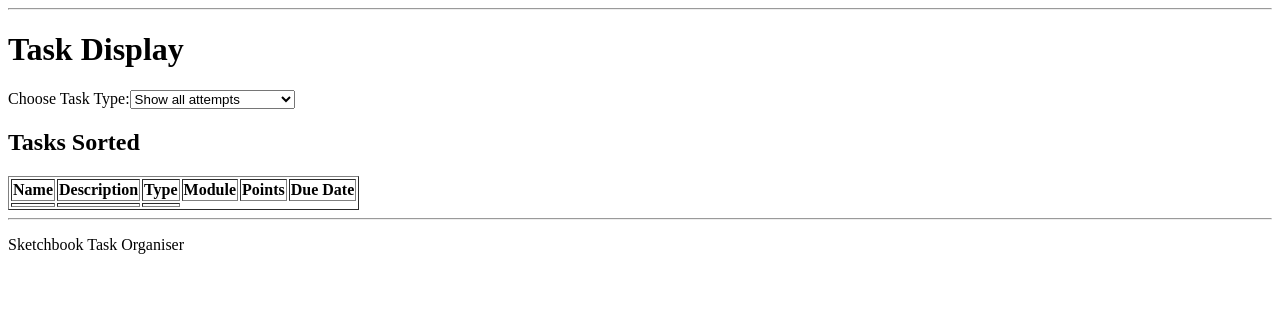
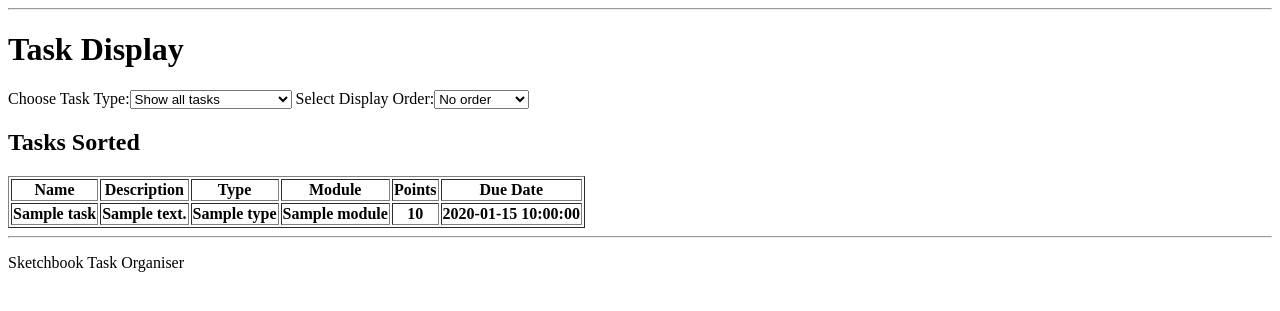
Before and after one commit to MattCoul/BUS21, a Python web app: template app/templates/task_display.html in a window 1280 px wide. Shown: the top 311 px of the page. Run offline with Jinja, Linux system fonts and the light colour scheme; the template is opened without the code that fills it: most values are stand-ins (such as "Sample title", 1, 10 or a date in 2020); lists and menus that the app fills with data are empty.

Commit message:
updating task display

```diff
--- a/app/routes.py
+++ b/app/routes.py
@@ -11,5 +11,7 @@ def index():
 
 def task_display():
     query = Task
-    task_type = request.args.get("task_type")
+    taskType = request.args.get("task_type")
+    order = request.args.get("order")
+
     return render_template('task_display', task_type=task_type, )
--- a/app/templates/task_display.html
+++ b/app/templates/task_display.html
@@ -4,15 +4,46 @@
 {% block content %}
 <h1>Task Display</h1>
 <form method="GET">
-        Choose Task Type:<select name="task_type" onchange="this.form.submit()">
-            <option value="all_attempts" selected="selected">Show all attempts</option>
-            <option value="correct_attempts"
-                    {% if task_type=="correct_attempts"%}selected{%endif%}>
-                Show correct attempts
+        Choose Task Type:<select name="taskType" onchange="this.form.submit()">
+            <option value="allTasks" selected="selected">Show all tasks</option>
+            <option value="exam"
+                    {% if task_type=="exam"%}selected{%endif%}>
+                Show exams
             </option>
-            <option value="incorrect_attempts"
-                    {% if task_type=="incorrect_attempts"%}selected{%endif%}>
-                Show incorrect attempts
+            <option value="groupProject"
+                    {% if task_type=="groupProject"%}selected{%endif%}>
+                Show group projects
+            </option>
+            <option value="coursework"
+                            {% if task_type=="coursework"%}selected{%endif%}>
+                        Show coursework tasks
+            </option>
+            <option value="customTasks"
+                            {% if task_type=="customTasks"%}selected{%endif%}>
+                        Show custom tasks
+            </option>
+        </select>
+        Select Display Order:<select name="order" onchange="this.form.submit()">
+            <option value="" selected="selected">No order</option>
+            <option value="name"
+               {% if order=="high"%}selected{% endif %}>
+               By name
+            </option>
+            <option value="type"
+                {% if order=="type"%}selected{% endif %}>
+               By task type
+            </option>
+            <option value="module"
+                {% if order=="type"%}selected{% endif %}>
+               By module
+            </option>
+            <option value="points"
+                {% if order=="points"%}selected{% endif %}>
+               By points
+            </option>
+            <option value="due_date"
+                {% if order=="due_date"%}selected{% endif %}>
+               By due date
             </option>
         </select>
 </form>
@@ -28,10 +59,12 @@
     </tr>
     {% for task in tasks %}
     <tr>
-        <th></th>
-        <th></th>
-        <th>
-        </th>
+        <th>{{ task.name }}</th>
+        <th>{{ task.description }}</th>
+        <th>{{ task.type }}</th>
+        <th>{{ task.module }}</th>
+        <th>{{ task.points }}</th>
+        <th>{{ task.due_date }}</th>
     </tr>
     {% endfor %}
 </table>
```
